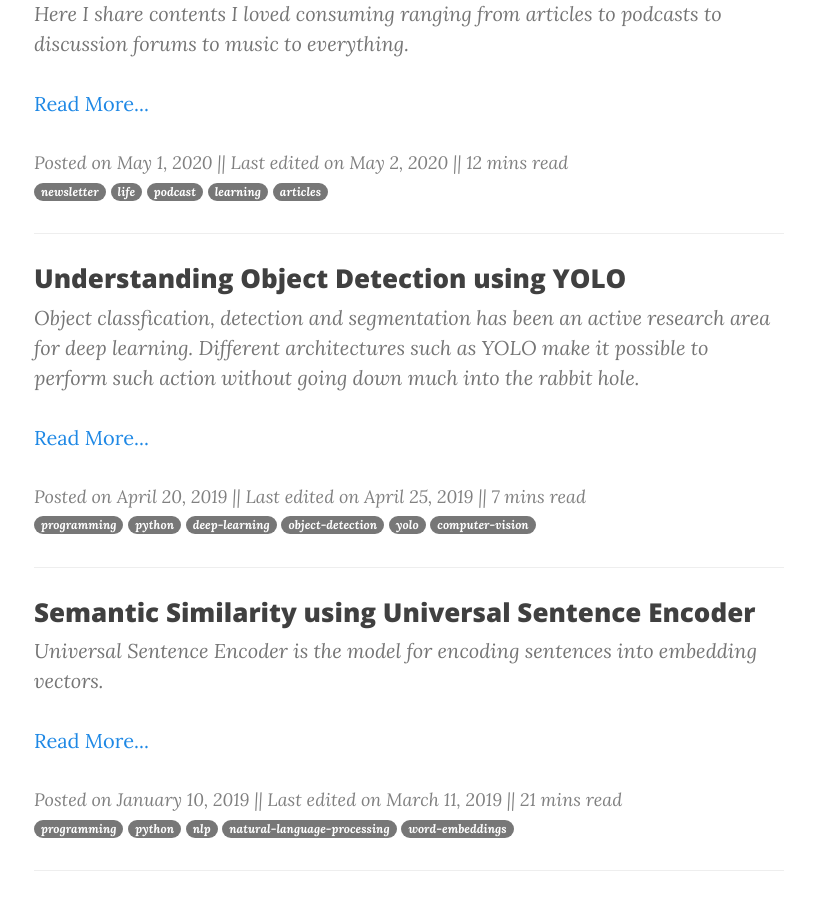
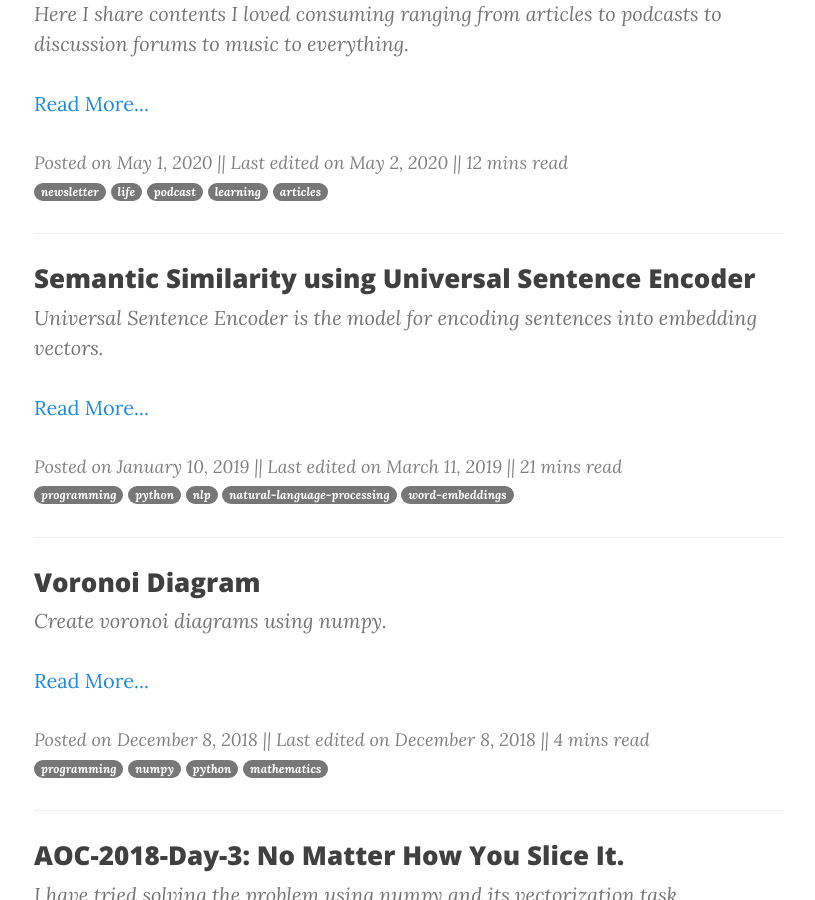
Before and after one commit to NISH1001/NISH1001.github.io, a Jekyll site: the page built from index.html, in a window 1280 px wide and 900 px high, scrolled down 2194 px. Shown: the whole window, without its empty margins (231-1046 px from the left). Built offline with Jekyll 4.4.1, drawn with Linux system fonts in a browser that asks for light colours; the list of posts is cut into pages by our own code; some of the changed text lies outside the part shown.

Commit message:
Update sites

```diff
--- a/_posts/2019-04-20-object-detection-yolo.markdown
+++ b/_posts/2019-04-20-object-detection-yolo.markdown
@@ -6,8 +6,9 @@ last_edited_on:   2019-04-25 00:01:00 +0545
 categories: programming
 tags: programming python deep-learning object-detection yolo computer-vision
 subtitle: "Object classfication, detection and segmentation has been an active research area for deep learning. Different architectures such as YOLO make it possible to perform such action without going down much into the rabbit hole."
-comments: true
+comments: false
 header-img: "img/post-headers/2019-04-18-object-detection-yolo.png"
+published: false
 ---
 
 In this post, I intend to breakdown how object detection is done using YOLO.
--- a/_posts/2020-07-29-life-struggle-absurdity-happiness.markdown
+++ b/_posts/2020-07-29-life-struggle-absurdity-happiness.markdown
@@ -280,7 +280,7 @@ Zoom into your mind-cave. Lust, love, hatred, dislike, pessimism, optimism, skil
 
 [5] - Emotions range from being profoundly self-reflecting to talking about private matters to talking shit. Something I don't normally talk about publicly. I can't head into someone and be _"Hey! I have been refraining from masturbating for a few weeks. But today, I simply masturbated to sedate my anxieties."_. Those aren't the type of conversations you'd want to be in, right? Imagine someone headbutt towards you out of nowhere and spew those seemingly bullshit conversations. Not all can be "there and just listen". [[[Listening Is an Act of Love]]](https://www.youtube.com/watch?v=8rgJRzz_zHo). So, people who value me listen to me, and I do the same. :)
 
-[6] - My very first business was as an Artificial Intelligence-based startup. We were a team of 5 co-founders. For the first 8 months, we struggled really hard. For many months I couldn't even withdraw my salary. Months were pretty empty. In the end, I had to quit because of my family's financial crisis. From a year of running a startup, I realized that with unclear goals/visions, I get exhausted...
+[6] - My very first business was as an ML-based startup. We were a team of 5 co-founders. For the first 8 months, we struggled really hard. For many months I couldn't even withdraw my salary. Months were pretty empty. In the end, I had to quit because of my family's financial crisis. From a year of running a startup, I realized that with unclear goals/visions, I get exhausted...
 
 [7] - [Leaning on](https://longreads.com/2019/02/05/lean-on/) someone ranges from a romantic kind to friends. It can also be towards "something". For some, this might be healthy, but for me, it isn't just that comforting. I end up having too many expectations from them.
 
--- a/talks.html
+++ /dev/null
@@ -1,121 +0,0 @@
----
-layout: page
-title: "Talks"
-description: "Most of the time I love to listen. But sometimes I talk deeply."
-header-img: "img/talks-bg.jpg"
----
-
-<h2>Talks I gave</h2>
-<hr/>
-<hr/>
-
-<!-- Start -->
-<div class="post-preview">
-
-    <h3 class="post-title">Engineering-AI [May-July, 2019]</h3>
-    <p class="post-meta"><b>Location:</b>
-    JEC, Bhaktapur, Nepal
-    </p>
-
-    <p class="post-meta"><b>Description:</b>
-    As a part-time lecturer for teaching the engineering course AI at <a href="http://jec.edu.np/">JEC</a>, I cover the whole course
-    through the expected timeline.</p>
-
-    <p class="post-meta"><b>Slide:</b>
-        <a href="https://nish1001.github.io/engineering-ai/">https://nish1001.github.io/engineering-ai/</a>
-    </p>
-
-</div><!-- End -->
-
-<hr/>
-<hr/>
-
-<!-- Start -->
-<div class="post-preview">
-
-    <h3 class="post-title">AI Use-Cases[March 26, 2019]</h3>
-    <p class="post-meta"><b>Location:</b>
-    Amman, Jordan
-    </p>
-
-    <p class="post-meta"><b>Description:</b>
-    The talk is a part of presentation that our <a href="http://mpercept.com/">COMPANY Mpercept Tech</a> gave in
-    Amman, Jordan to a telecommunication. This part of presentation is where I talk about general introduction to Artificial Intelligence.
-    And different usecases for systems that can actually implement AI.
-    </p>
-
-    <p class="post-meta"><b>Slide:</b>
-        <a href="https://nish1001.github.io/ai-usecases">https://nish1001.github.io/ai-usecases
-        </a>
-    </p>
-
-</div><!-- End -->
-
-<hr/>
-<hr/>
-
-<!-- Start -->
-<div class="post-preview">
-    <h3 class="post-title">Debunking AI [May 04, 2018]</h3>
-
-    <p class="post-meta"><b>Location:</b>
-     Kaffe Codes, Thapathali, Kathmandu, Nepal
-    </p>
-
-    <p class="post-meta"><b>Description:</b>
-    The talk is about debunking the myths and realities of AI and hype. It was given at DMH Friday Session 10 organized by
-    Swopna Digital at Kaffe Codes
-    </p>
-
-    <p class="post-meta"><b>Slide:</b>
-        <a href="https://nish1001.github.io/debunking-ai">https://nish1001.github.io/debunking-ai
-        </a>
-    </p>
-</div><!-- End -->
-
-<hr/>
-<hr/>
-
-
-<!-- Start -->
-<div class="post-preview">
-    <h3 class="post-title">Let's Kickstart ML [October 14, 2017]</h3>
-
-    <p class="post-meta"><b>Location:</b>
-    Patan College, Kupondole, Lalitpur, Nepal
-    </p>
-
-    <p class="post-meta"><b>Description:</b>
-    The talk is about how any person can kickstart their path to AI and Machine Learning. It was given at first AI meetup in Kathmandu.
-    </p>
-
-    <p class="post-meta"><b>Slide:</b>
-        <a href="https://nish1001.github.io/lets-kickstart-ml">https://nish1001.github.io/lets-kickstart-ml
-        </a>
-    </p>
-
-    <p class="post-meta"><b>Video:</b>
-        <a href="https://www.youtube.com/watch?v=s0jfB4Ps9O0">https://www.youtube.com/watch?v=s0jfB4Ps9O0
-        </a>
-    </p>
-</div><!-- End -->
-
-<hr/>
-<hr/>
-
-<!-- Start -->
-<div class="post-preview">
-    <h3 class="post-title">Writing Clean Code [August 19, 2017]</h3>
-
-    <p class="post-meta"><b>Location:</b>
-    Fusemachines Nepal, Hattisar, Kathmandu, Nepal
-    </p>
-
-    <p class="post-meta"><b>Description:</b>
-        This is somewhat agnostic talk about how we can render a code clean. It was given in Python Nepal Meetup #12.
-    </p>
-    <p class="post-meta"><b>Slide:</b>
-        <a href="https://nish1001.github.io/writing-clean-code">https://nish1001.github.io/writing-clean-code
-        </a>
-    </p>
-</div><!-- End -->
```
Also changed, not shown: about.html (+5 -3 lines), index.html (+6 -1 lines).
